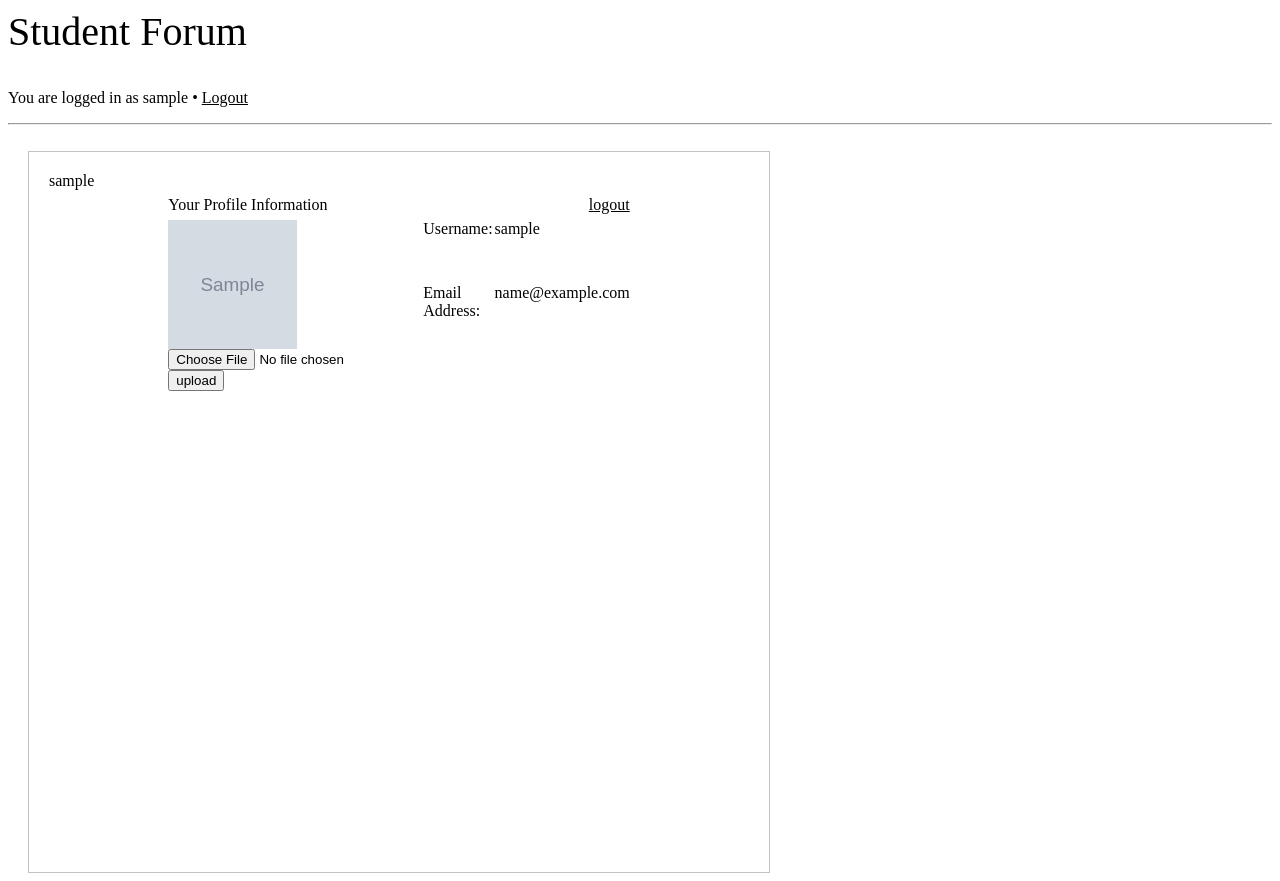
After one commit to Zeltonique/Student-Project, a PHP site: page /profile.php in a window 1280 px wide. The commit adds this page. Run offline with PHP 8.4, Linux system fonts and the light colour scheme; the visitor is signed in with stand-in values (Sample User, id 1); tables that the repository leaves empty or names only in its code hold one stand-in row (values such as "Sample post"); grey boxes marked "Sample" are stand-in pictures.

Commit message:
Fix file upload and username display

```diff
--- a/web/connect.php
+++ b/web/connect.php
@@ -1,12 +1,12 @@
 <?php
 /*connect the site with the database "FORUM" created*/
-$host = "us-cdbr-iron-east-03.cleardb.net";
-$username ="b1ea00acc6e328";
-$password ="bbfc3ba1";
-$db = "heroku_22d0c2d27921dcd";
+$db_host = "us-cdbr-iron-east-03.cleardb.net";
+$db_username ="b1ea00acc6e328";
+$db_password ="bbfc3ba1";
+$db_db = "heroku_22d0c2d27921dcd";
 
-mysql_connect($host, $username, $password) or die(mysql_error());
-mysql_select_db($db);
+mysql_connect($db_host, $db_username, $db_password) or die(mysql_error());
+mysql_select_db($db_db);
 
 //function dbConnection() {
 //    $connection = mysqli_connect("us-cdbr-iron-east-03.cleardb.net",);
--- a/web/index.php
+++ b/web/index.php
@@ -56,6 +56,7 @@ if (!isset($_SESSION['username'])) {
            </form
 <hr /><br>
 
+<a href="profile.php" class="btn btn-info" role="button">Profile</a>
 <div id="content">
 <div class="headingcat">Categories<br>Choose a category to see further posts</div>
 <?php
--- a/web/login_parse.php
+++ b/web/login_parse.php
@@ -15,6 +15,7 @@ if(isset($_POST['submit'])) {
   if( $num_row ==1 )
          {
    $_SESSION['username']=$row['username'];
+   $_SESSION['uid']=$row['id'];
    header("Location: index.php");
    exit;
   }
--- /dev/null
+++ b/web/profile.php
@@ -0,0 +1,107 @@
+<?php session_start(); ?>
+<!DOCTYPE html PUBLIC>
+<head>
+<link rel="stylesheet" type="text/css" href="style.css" />
+</head>
+	<title>View Profile</title>
+<body>
+
+<div id="wrapper">
+	<div class= "h2">Student Forum</div>
+	<br>
+
+<?php
+if (!isset($_SESSION['username'])) {
+	echo "<form action='login_parse.php' method='post'>
+	Username: <input type='text' name='username' /><br><br>
+	Password: <input type='password' name='password' /><br><br>
+	<input type='submit' name='submit' value='Log In' /><br><br>
+        </form>
+
+	";
+} else {
+	echo "<p>You are logged in as ".$_SESSION['username']." &bull; <a href='logout_parse.php'>Logout</a>";
+}
+?>
+
+<hr /><br>
+<div id="content">
+
+
+<?php
+
+include_once("connect.php");
+
+//------------------------------------------------
+
+$username = $_SESSION["username"];
+
+// fetch detail of logged in user
+$userRow = mysql_fetch_assoc(mysql_query("SELECT * FROM users WHERE `username` = '$username'"));
+ // if there is an id, the user exists
+if ($userRow["username"])
+
+{
+    echo $userRow["username"]; // prints that users username
+     // etc. print and format all the other fields such as "aboutme"
+    //echo $query("$userRow")
+}
+
+// else the user does not exist
+
+else
+
+     echo "Please Log in";
+
+//------------------------------------------------
+
+
+//------------------------------------------------
+//image upload
+
+if(isset($_POST['btn_upload']))
+{
+	$filetmp = $_FILES["file_img"]["tmp_name"];
+    $filename = $_FILES["file_img"]["name"];
+	$filetype = $_FILES["file_img"]["type"];
+	$filepath = "photo/".$filename;
+
+	move_uploaded_file($filetmp, $filepath);
+
+	$sql = "UPDATE users SET img_name='$filename',img_path='$filepath',img_type='$filetype' where username='$username';";
+
+	$result = mysql_query($sql);
+
+	}
+
+//------------------------------------------------
+
+?>
+
+
+
+<table width="398" border="0" align="center" cellpadding="0">
+  <tr>
+    <td height="26" colspan="2">Your Profile Information </td>
+	<td><div align="right"><a href="logout_parse.php">logout</a></div></td>
+  </tr>
+  <tr>
+    <td width="129" rowspan="5"><img src="<?php echo $userRow['img_path'] ?>" width="129" height="129" alt="no image found"/>
+	  <form action="profile.php" method="post" enctype="multipart/form-data">
+<input type="file" name="file_img"/>
+	<input type="submit" name="btn_upload" value="upload">
+
+
+</form></td>
+    <td width="82" valign="top"><div align="left">Username:</div></td>
+    <td width="165" valign="top"><?php echo $userRow["username"] ?></td>
+  </tr>
+  <tr>
+    <td valign="top"><div align="left">Email Address:</div></td>
+    <td valign="top"><?php echo $userRow["email"] ?></td>
+  </tr>
+
+</table>
+<p align="center"><a href="index.php"></a></p>
+
+</body>
--- a/web/register.php
+++ b/web/register.php
@@ -16,7 +16,7 @@ if(isset($_POST['submit']))
    $result1 = mysql_query($sql1) or die(mysql_error());
    if (mysql_num_rows($result1) > 0)
             {
-    $_SESSION['error']['username'] = "Ooh SNAP... this email is already registered.";
+    $_SESSION['error']['username'] = "Ooh SNAP... this username is already registered.";
     }
  //whether the email is blank
  if($_POST['email'] == '')
@@ -83,4 +83,5 @@ if(isset($_POST['submit']))
   exit;
  }
 }
+}
      ?>
```
Also changed, not shown: web/create_topic_parse.php (+11 -10 lines), web/post_reply.php (added, +49 -0 lines), web/post_reply_parse.php (added, +46 -0 lines), web/view_topic.php (+19 -6 lines), 2 other files.
